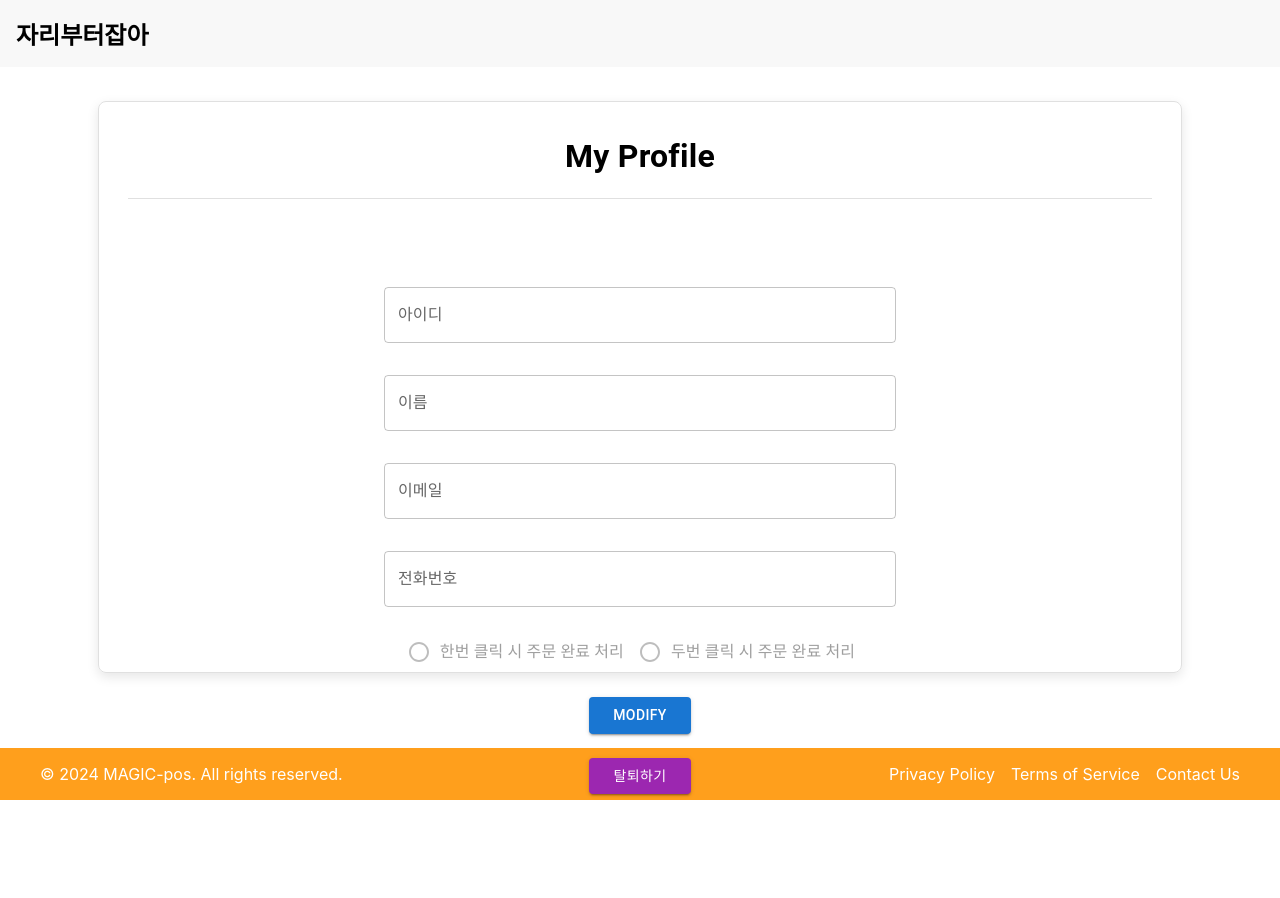
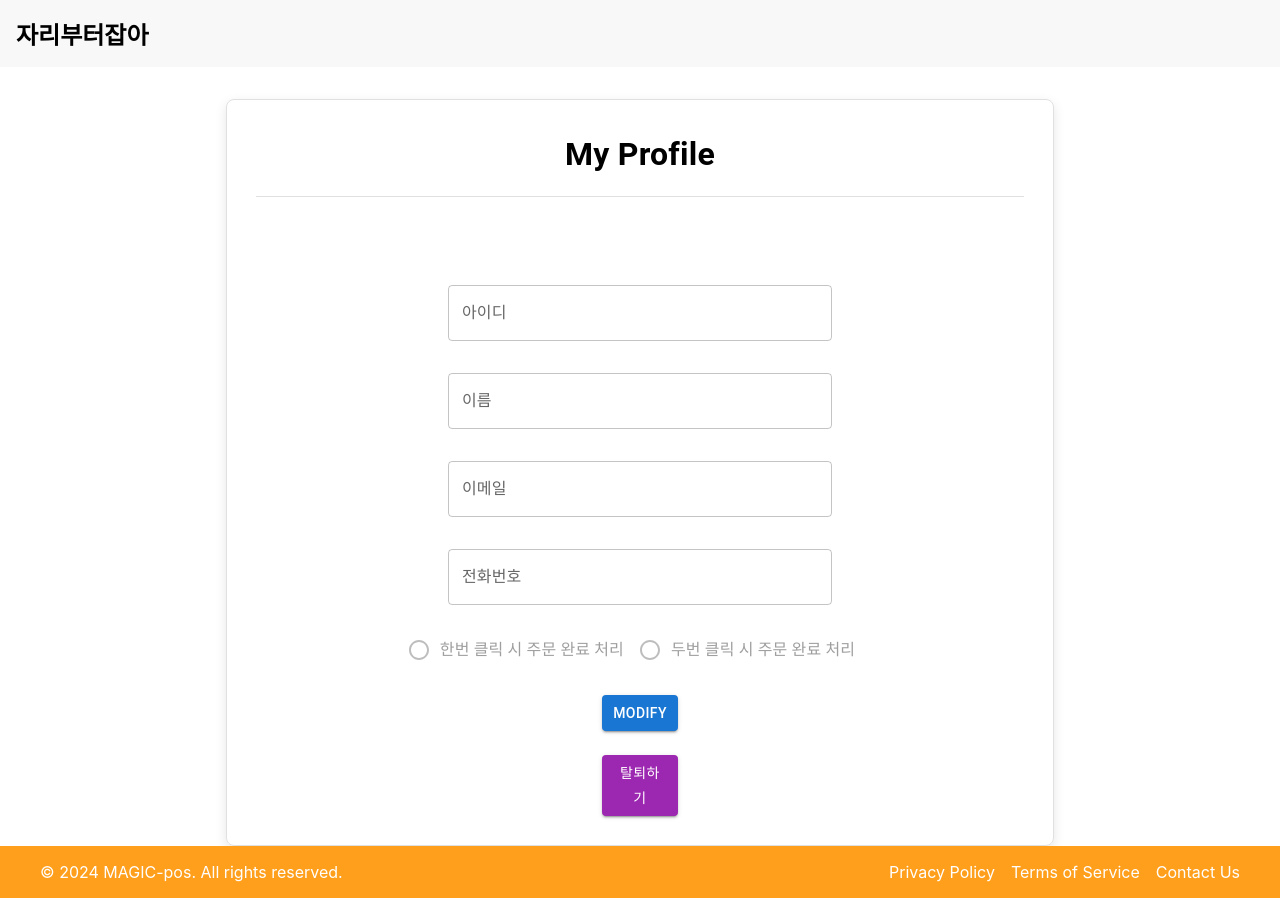
Before and after one commit to yeosujin/tabletop-front, a React (Create React App) app: page /sellers/1/profile in a window 1280 px wide. Before the commit the page ends 800 px from the top, so only its background shows below. Built offline with nearby package versions, Linux system fonts and the light colour scheme; no server answers; the HTML template or start-up script is replaced by a standard one.

Commit message:
fix: seller component modify v3

```diff
--- a/src/pages/seller/profile/index.jsx
+++ b/src/pages/seller/profile/index.jsx
@@ -6,7 +6,7 @@ import { getSellerInfo, deleteSeller } from '../../../apis/seller/SellerAPI';
 
 const Container = styled(Box)({
   display: 'flex',
-  height: '80vh',
+  marginTop: '2rem',
   alignItems: 'center',
   justifyContent: 'center',
 });
@@ -17,8 +17,7 @@ const FormContainer = styled(Box)({
   alignItems: 'center',
   border: '1px solid #e0e0e0',
   borderRadius: '8px',
-  width: '80%',
-  height: '80%',
+  width: '60%',
   padding: '1.8rem',
   boxShadow: '0px 4px 12px rgba(0, 0, 0, 0.1)',
 });
--- a/src/pages/seller/profile/modify/index.jsx
+++ b/src/pages/seller/profile/modify/index.jsx
@@ -7,7 +7,7 @@ import { updateSellerInfo } from '../../../../apis/seller/SellerAPI.jsx';
 
 const Container = styled(Box)({
   display: 'flex',
-  height: '89vh',
+  marginTop: '2rem',
   alignItems: 'center',
   justifyContent: 'center',
 });
@@ -19,7 +19,6 @@ const FormContainer = styled(Box)({
   border: '1px solid #e0e0e0',
   borderRadius: '8px',
   width: '60%',
-  height: '91%',
   padding: '1.8rem',
   boxShadow: '0px 4px 12px rgba(0, 0, 0, 0.1)',
 });
--- a/src/pages/seller/sign-in/index.jsx
+++ b/src/pages/seller/sign-in/index.jsx
@@ -6,7 +6,7 @@ import { login } from '../../../apis/auth/AuthAPI';
 
 const Container = styled(Box)({
   display: 'flex',
-  height: '80vh',
+  marginTop: '11rem',
   alignItems: 'center',
   justifyContent: 'center',
 });
@@ -126,13 +126,13 @@ const SignInPage = () => {
           />
           <Box sx={{ display: 'flex', justifyContent: 'space-between', marginTop: '1rem' }}>
             <Link to="/signup" style={{ textDecoration: 'none', color: '#1976d2' }}>회원가입</Link>
-            <Link to="/password" style={{ textDecoration: 'none', color: '#1976d2' }}>비밀번호 찾기</Link>
+            <Link to="/password" style={{ textDecoration: 'none', color: '#1976d2'}}>비밀번호 찾기</Link>
           </Box>
           <Button
             variant="contained"
             color="primary"
             fullWidth
-            sx={{ marginTop: '2rem' }}
+            sx={{ marginTop: '2rem'}}
             onClick={handleSubmit}
           >
             로그인
--- a/src/pages/seller/sign-in/password/index.jsx
+++ b/src/pages/seller/sign-in/password/index.jsx
@@ -6,7 +6,7 @@ import { resetPassword } from '../../../../apis/auth/AuthAPI';
 
 const Container = styled(Box)({
   display: 'flex',
-  height: '80vh',
+  marginTop: '9rem',
   alignItems: 'center',
   justifyContent: 'center',
 });
--- a/src/pages/seller/sign-up/index.jsx
+++ b/src/pages/seller/sign-up/index.jsx
@@ -7,7 +7,7 @@ import { signUp } from '../../../apis/seller/SellerAPI';
 
 const Container = styled(Box)({
   display: 'flex',
-  height: '80vh',
+  marginTop: '2rem',
   alignItems: 'center',
   justifyContent: 'center',
 });
```
